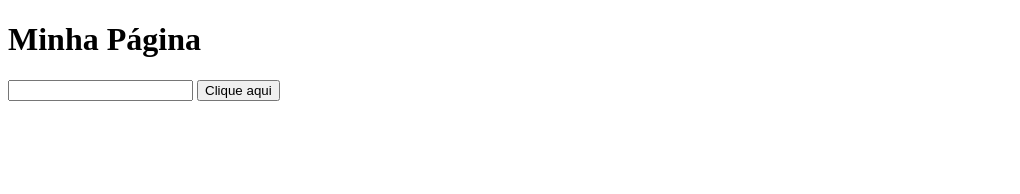
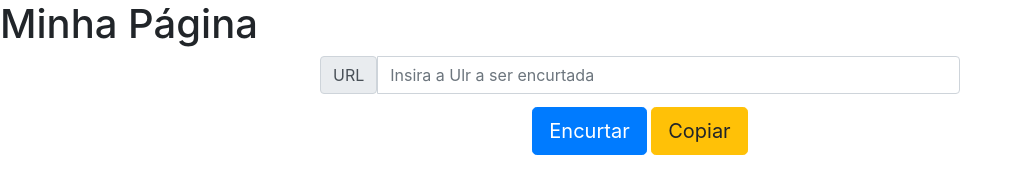
Before and after one commit to LAG-Tech/Short-URLs, a plain HTML site: page index.html in a window 1280 px wide. Shown: the whole page, without its empty margins (0-1020 px from the left). Drawn offline with nearby package versions, Linux system fonts and the light colour scheme.

Commit message:
creation of url copy

```diff
--- a/index.html
+++ b/index.html
@@ -5,12 +5,22 @@
         <title>Lag - Encurtador de Url</title>
         <link rel="shortcut icon" href="src/Images/LogoLag.svg" />
         <link rel="stylesheet" type="text/css" href="src/css/style.css">
+        <link rel="stylesheet" href="https://stackpath.bootstrapcdn.com/bootstrap/4.5.2/css/bootstrap.min.css">
+
     </head>
     <body>
         <h1>Minha Página</h1>
+        <div style="margin-left:25%;width: 50%;">
+            <div class="input-group flex-nowrap">
+                <span class="input-group-text" id="addon-wrapping">URL</span>
+                <input type="text" id="url" class="form-control" placeholder="Insira a Ulr a ser encurtada" aria-label="Username" aria-describedby="addon-wrapping">
+            </div>
+            <div style="text-align: center;margin-top: 2%;">
+                <button onclick="shortenUrls()" class="btn btn-primary btn-lg">Encurtar</button>
+                <button onclick="copyUrl()" class="btn btn-warning btn-lg">Copiar</button>
+            </div>
+        </div>
 
-        <input type="text" id="url">
-        <button onclick="shortenUrls()">Clique aqui</button>
 
         <!-- Scrpts-->
         <script src="src/js/app.js"></script>
--- a/src/js/app.js
+++ b/src/js/app.js
@@ -25,3 +25,13 @@ function shortenUrls(){
     }
     });
 }
+function copyUrl(){
+
+    const url = document.getElementById("url");
+
+    url.select();
+
+    document.execCommand("copy");
+
+    url.setSelectionRange(0, 0);
+}
```
Lines whose indentation alone changed are shown as unchanged.
